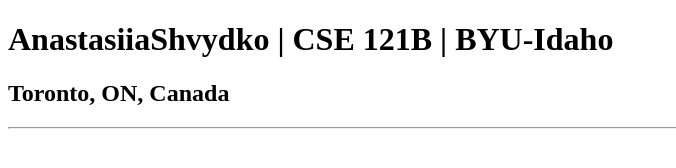
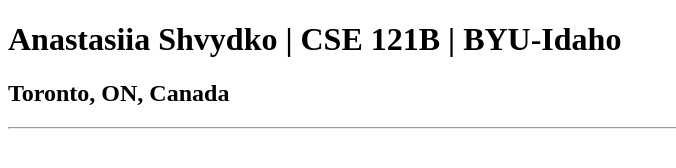
Before and after one commit to AnastasiyaShvydko/cse121b, a plain HTML site: page test.html in a window 1280 px wide. Shown: the whole page, without its empty margins (0-676 px from the left). Drawn offline with Linux system fonts and the light colour scheme.

Commit message:
Update test.html

```diff
--- a/test.html
+++ b/test.html
@@ -6,7 +6,7 @@
     <title>Anastasiia Shvydko | CSE 121B | BYU-Idaho</title>
 </head>
 <body>
-    <h1>AnastasiiaShvydko | CSE 121B | BYU-Idaho</h1>
+    <h1>Anastasiia Shvydko | CSE 121B | BYU-Idaho</h1>
     <h2>Toronto, ON, Canada</h2>
     <hr>
 </body>
```
